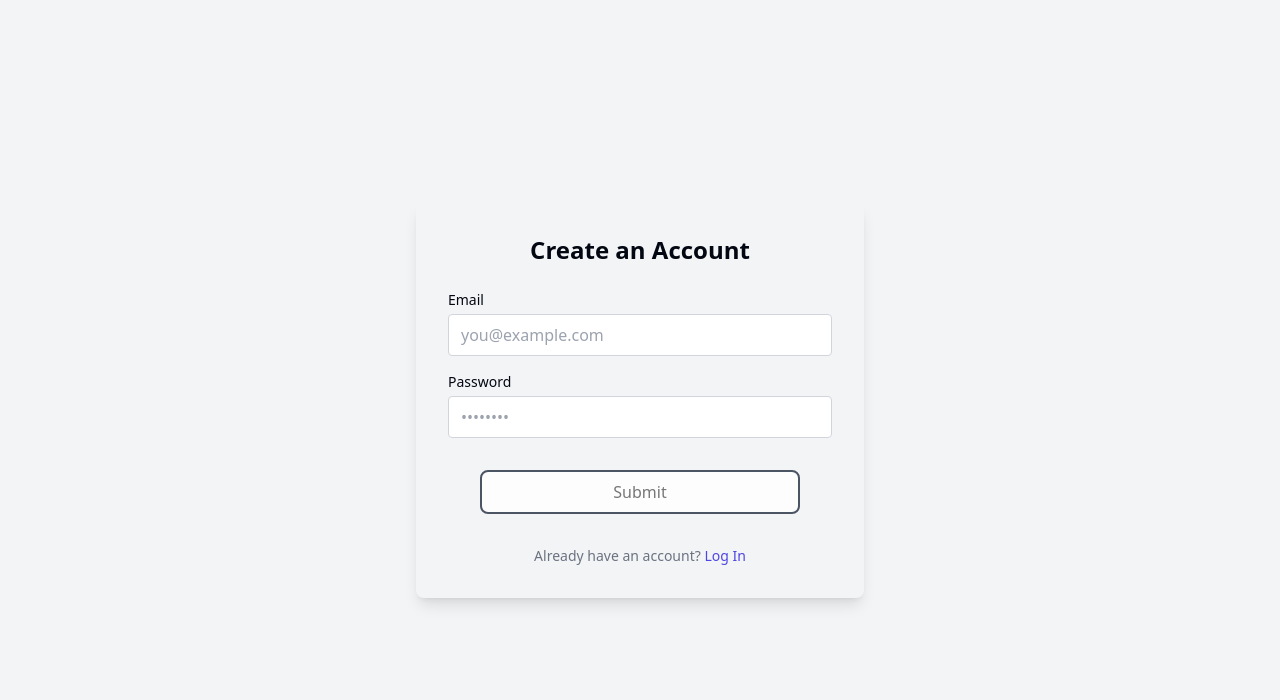
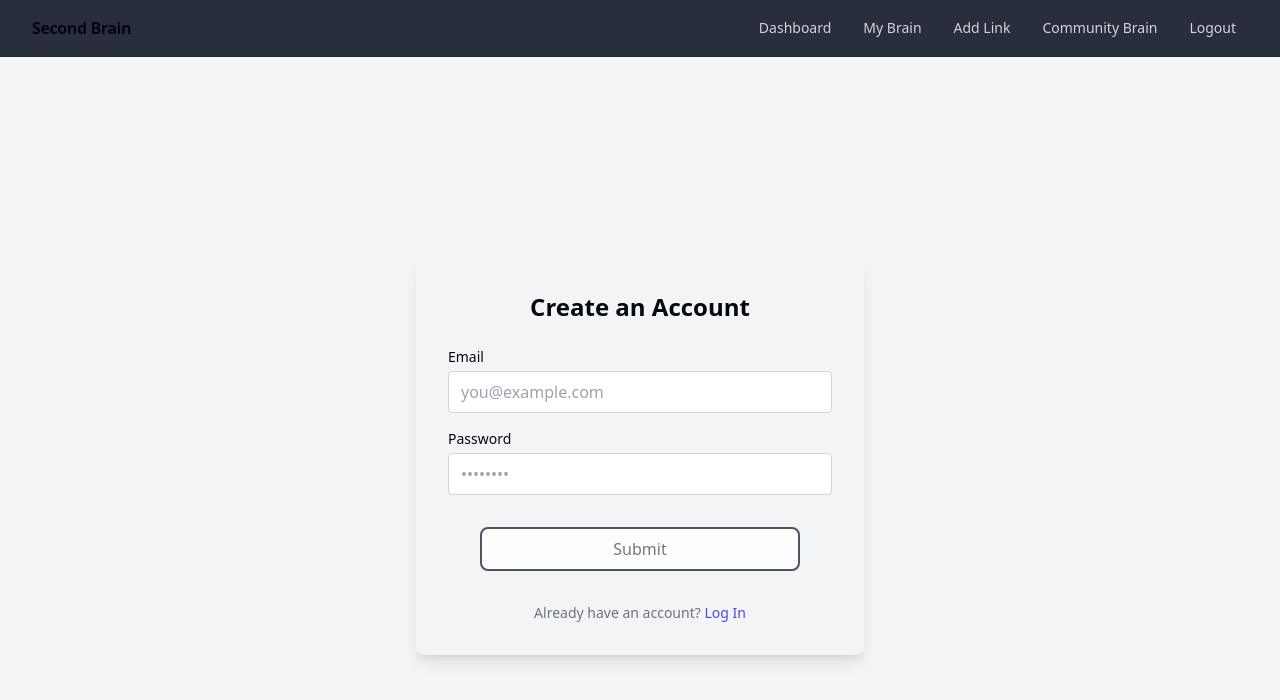
Before and after one commit to GuraaseesSingh/SecondBrain, a React (Vite) app in the folder Frontend/: page /signup in a window 1280 px wide. Shown: the top 700 px of the page. Built offline with nearby package versions, Linux system fonts and the light colour scheme.

Commit message:
feat(ui): add persistent responsive Navbar, community route, and dashboard modal trigger via query param

```diff
--- a/Frontend/src/App.tsx
+++ b/Frontend/src/App.tsx
@@ -4,11 +4,14 @@ import Dashboard from "./pages/Dashboard";
 import SignIn from "./pages/SignIn";
 import SignUp from "./pages/SignUp";
 import Logout from "./pages/Logout";
+import Community from "./pages/Community";
+import { Navbar } from "./components/ui/Navbar";
 import { BrowserRouter, Routes, Route } from "react-router-dom";
 
 export default function App(){
   return (
         <BrowserRouter>
+          <Navbar />
           <Routes>
             <Route path="/" element={<SignIn />} />
             <Route path="/signup" element={<SignUp />} />
@@ -17,6 +20,7 @@ export default function App(){
             <Route path="/dashboard" element={<AuthGuard><Dashboard /></AuthGuard>} />
             {/* Logout route clears token and redirects to signin */}
             <Route path="/logout" element={<AuthGuard><Logout /></AuthGuard>} />
+            <Route path="/community" element={<AuthGuard><Community /></AuthGuard>} />
 
 
           </Routes>
--- /dev/null
+++ b/Frontend/src/components/ui/Navbar.tsx
@@ -0,0 +1,55 @@
+import { useState } from "react";
+import { Link, useLocation } from "react-router-dom";
+
+export function Navbar(){
+  const [open, setOpen] = useState(false);
+  const location = useLocation();
+
+  function closeOnNavigate(){
+    if(open) setOpen(false);
+  }
+
+  const navItemBase = "px-3 py-2 rounded-md text-sm font-medium transition-colors duration-200 hover:bg-gray-800 hover:text-white";
+
+  return (
+    <header className="sticky top-0 z-40 w-full border-b border-gray-800 bg-gray-900/90 backdrop-blur">
+      <div className="mx-auto max-w-7xl px-4 sm:px-6 lg:px-8">
+        <div className="flex h-14 items-center justify-between">
+          {/* Brand */}
+          <Link to="/dashboard" className="text-white font-semibold tracking-tight" onClick={closeOnNavigate}>
+            Second Brain
+          </Link>
+
+          {/* Desktop nav */}
+          <nav className="hidden md:flex items-center gap-2 text-gray-300">
+            <Link to="/dashboard" onClick={closeOnNavigate} className={`${navItemBase} ${location.pathname==='/dashboard' ? 'bg-gray-800 text-white' : ''}`}>Dashboard</Link>
+            <Link to="/dashboard" onClick={closeOnNavigate} className={navItemBase}>My Brain</Link>
+            <Link to="/dashboard?add=1" onClick={closeOnNavigate} className={navItemBase}>Add Link</Link>
+            <Link to="/community" onClick={closeOnNavigate} className={`${navItemBase} ${location.pathname==='/community' ? 'bg-gray-800 text-white' : ''}`}>Community Brain</Link>
+            <Link to="/logout" onClick={closeOnNavigate} className={navItemBase}>Logout</Link>
+          </nav>
+
+          {/* Hamburger */}
+          <button aria-label="Toggle menu" className="md:hidden inline-flex items-center justify-center rounded-md p-2 text-gray-300 hover:bg-gray-800 hover:text-white focus:outline-none focus:ring-2 focus:ring-white" onClick={() => setOpen(v=>!v)}>
+            <svg className="h-6 w-6" viewBox="0 0 24 24" fill="none" stroke="currentColor" strokeWidth="2">
+              <path strokeLinecap="round" strokeLinejoin="round" d={open ? "M6 18L18 6M6 6l12 12" : "M3 6h18M3 12h18M3 18h18"} />
+            </svg>
+          </button>
+        </div>
+      </div>
+
+      {/* Mobile menu */}
+      {open && (
+        <div className="md:hidden border-t border-gray-800 bg-gray-900">
+          <div className="space-y-1 px-2 py-3">
+            <Link to="/dashboard" onClick={closeOnNavigate} className="block px-3 py-2 rounded-md text-base font-medium text-gray-300 hover:bg-gray-800 hover:text-white">Dashboard</Link>
+            <Link to="/dashboard" onClick={closeOnNavigate} className="block px-3 py-2 rounded-md text-base font-medium text-gray-300 hover:bg-gray-800 hover:text-white">My Brain</Link>
+            <Link to="/dashboard?add=1" onClick={closeOnNavigate} className="block px-3 py-2 rounded-md text-base font-medium text-gray-300 hover:bg-gray-800 hover:text-white">Add Link</Link>
+            <Link to="/community" onClick={closeOnNavigate} className="block px-3 py-2 rounded-md text-base font-medium text-gray-300 hover:bg-gray-800 hover:text-white">Community Brain</Link>
+            <Link to="/logout" onClick={closeOnNavigate} className="block px-3 py-2 rounded-md text-base font-medium text-gray-300 hover:bg-gray-800 hover:text-white">Logout</Link>
+          </div>
+        </div>
+      )}
+    </header>
+  );
+}
--- /dev/null
+++ b/Frontend/src/pages/Community.tsx
@@ -0,0 +1,27 @@
+import { useEffect, useState } from "react";
+import axios from "axios";
+import { BackendURL } from "../config";
+
+export default function Community(){
+  const [items, setItems] = useState<any[]>([]);
+  useEffect(() => {
+    // Simple public/community feed placeholder
+    axios.get(`${BackendURL}/public/content`).then(r=>setItems(r.data)).catch(()=>setItems([]));
+  }, []);
+
+  return (
+    <div className="mx-auto max-w-5xl p-4">
+      <h1 className="text-xl font-semibold mb-4">Community Brain</h1>
+      <div className="grid grid-cols-1 sm:grid-cols-2 lg:grid-cols-3 gap-4">
+        {items.map((it, idx) => (
+          <div key={idx} className="rounded-lg border border-gray-800 p-4 bg-gray-900/60 text-gray-200">
+            <div className="text-sm text-gray-400">{it.type}</div>
+            <div className="font-medium">{it.title}</div>
+            {it.link ? <a className="text-blue-400 underline" href={it.link} target="_blank" rel="noreferrer">Open</a> : null}
+            {it.text ? <p className="text-sm mt-2 text-gray-300">{it.text}</p> : null}
+          </div>
+        ))}
+      </div>
+    </div>
+  );
+}
--- a/Frontend/src/pages/Dashboard.tsx
+++ b/Frontend/src/pages/Dashboard.tsx
@@ -1,4 +1,5 @@
 import { useState, useEffect } from "react";
+import { useLocation, useNavigate } from "react-router-dom";
 import PlusIcon from "../components/Icons/PlusIcon";
 import ShareIcon from "../components/Icons/ShareIcon";
 import { Button } from "../components/ui/Button";
@@ -21,6 +22,8 @@ interface ContentItem {
 export default function Dashboard() {
   const [modal, setModal] = useState(false);
   const [content, setContent] = useState<ContentItem[]>([]);
+  const location = useLocation();
+  const navigate = useNavigate();
   // const [share, setShare] = useState(false)
 
   useEffect(() => {
@@ -36,6 +39,16 @@ export default function Dashboard() {
     }
     fetchContent();
   }, []);
+
+  // Open modal when coming from navbar Add Link action via query param
+  useEffect(() => {
+    const params = new URLSearchParams(location.search);
+    if (params.get("add") === "1") {
+      setModal(true);
+      // Clean the query param to avoid reopening on refresh/back
+      navigate("/dashboard", { replace: true });
+    }
+  }, [location.search, navigate]);
 
   return (
     <div>
```
